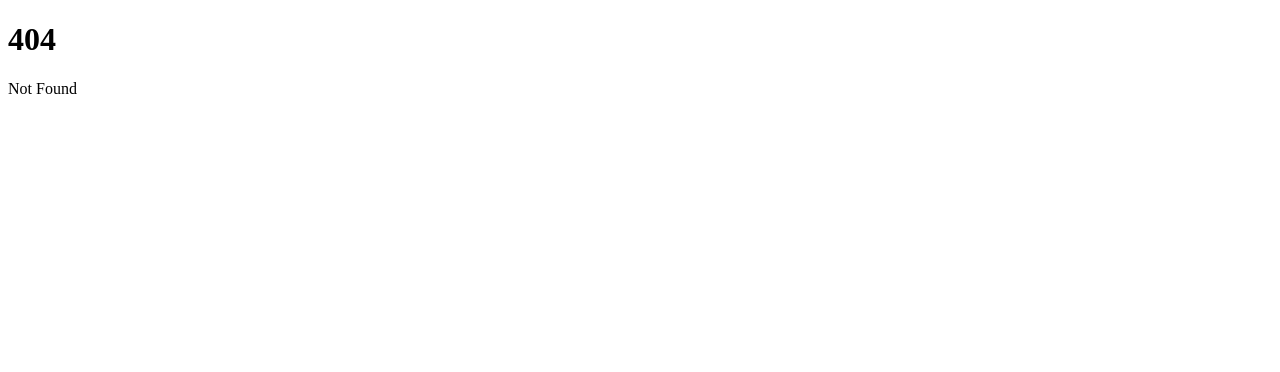
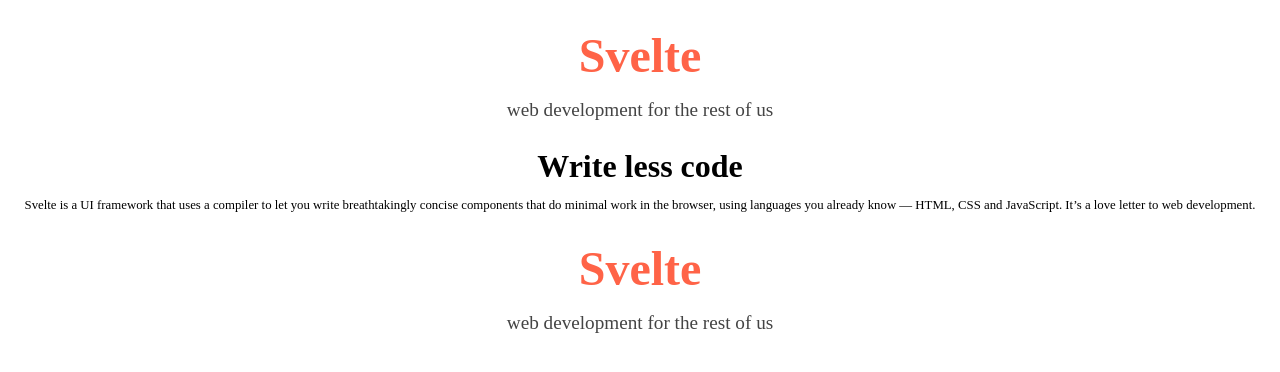
Before and after one commit to codegrid/2025-svelte-demo, a SvelteKit app: page /8/2 in a window 1280 px wide. Before the commit this address had no page. Shown: the top 372 px of the page. Built offline with nearby package versions, Linux system fonts and the light colour scheme.

Commit message:
Add demo for part 8

```diff
--- /dev/null
+++ b/src/routes/8/1/+page.svelte
@@ -0,0 +1,22 @@
+<div class="App">
+  <h1 class="title">Svelte</h1>
+  <p class="description">web development for the rest of us</p>
+</div>
+
+<style>
+  .App {
+    text-align: center;
+  }
+
+  .title {
+    margin-bottom: 0;
+    color: tomato;
+    font-size: 3rem;
+    line-height: 1;
+  }
+
+  .description {
+    color: #444;
+    font-size: 1.2rem;
+  }
+</style>
--- /dev/null
+++ b/src/routes/8/2/+page.svelte
@@ -0,0 +1,32 @@
+<script>
+  import ExampleComponent from './ExampleComponent.svelte'
+</script>
+
+<div class="App">
+  <h1 class="title">Svelte</h1>
+  <p class="description">web development for the rest of us</p>
+  <ExampleComponent/>
+</div>
+
+<div class="App">
+  <h1 class="title">Svelte</h1>
+  <p class="description">web development for the rest of us</p>
+</div>
+
+<style>
+  .App {
+    text-align: center;
+  }
+
+  .title {
+    margin-bottom: 0;
+    color: tomato;
+    font-size: 3rem;
+    line-height: 1;
+  }
+
+  .description {
+    color: #444;
+    font-size: 1.2rem;
+  }
+</style>
--- /dev/null
+++ b/src/routes/8/2/ExampleComponent.svelte
@@ -0,0 +1,19 @@
+<div class="ExampleComponent">
+  <h2 class="title">Write less code</h2>
+  <p class="text">Svelte is a UI framework that uses a compiler to let you write breathtakingly concise components that do minimal work in the browser, using languages you already know — HTML, CSS and JavaScript. It’s a love letter to web development.</p>
+</div>
+
+<style>
+  .ExampleComponent {}
+
+  .title {
+    margin-bottom: 0;
+    font-size: 2rem;
+    text-align: center;
+  }
+
+  .text {
+    font-size: 0.8rem;
+    text-align: center;
+  }
+</style>
```
